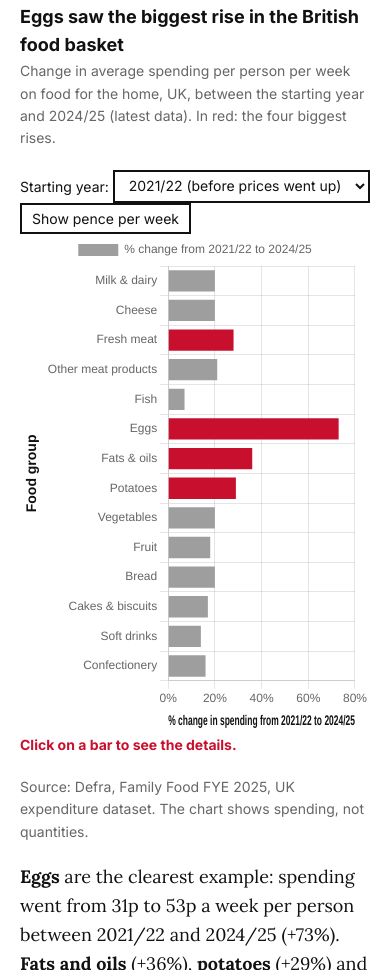
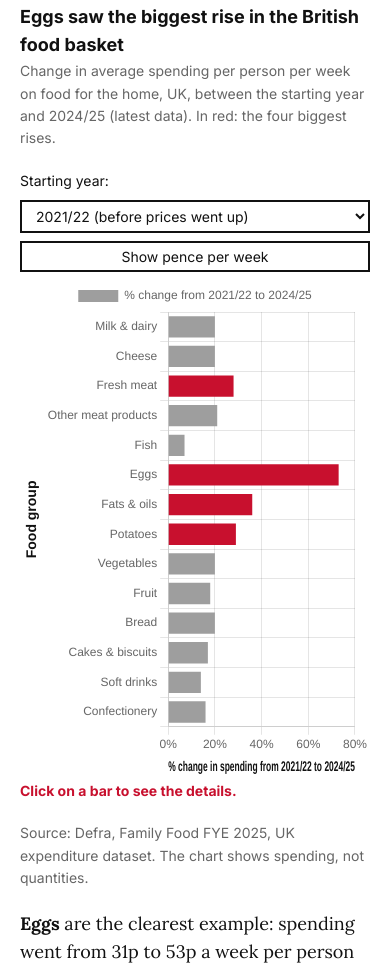
Before and after one commit to doddotv/sae303-daily-maverick, a plain HTML site: page index.html in a window 390 px wide. Shown: the part 1730-2700 px from the top of the page. Drawn offline with nearby package versions, Linux system fonts and the light colour scheme.

Commit message:
Version 1.2 - menu et bouton adaptés au téléphone, dossier css en minuscules
Add responsive styles for controls on small screens

```diff
--- a/css/style.css
+++ b/css/style.css
@@ -146,3 +146,16 @@ footer {
     font-size: 13px;
     padding: 25px 20px 10px;
 }
+
+/* En testant sur mon téléphone, j'ai vu que le menu et le bouton étaient collés et mal alignés.
+   Alors sur les petits écrans (moins de 600px), je les mets l'un sous l'autre, sur toute la largeur,
+   pour que ce soit plus propre et plus facile à toucher avec le doigt. */
+@media (max-width: 600px) {
+    .controls label,
+    .controls select,
+    .controls button {
+        display: block;
+        width: 100%;
+        margin-bottom: 8px;
+    }
+}
```
